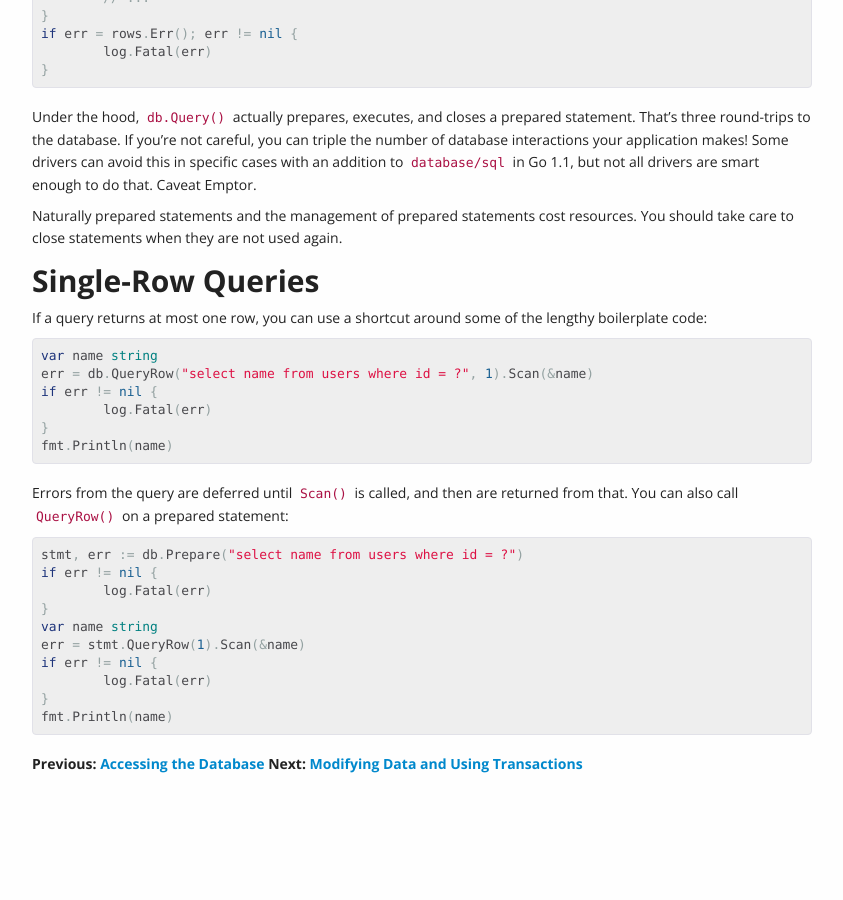
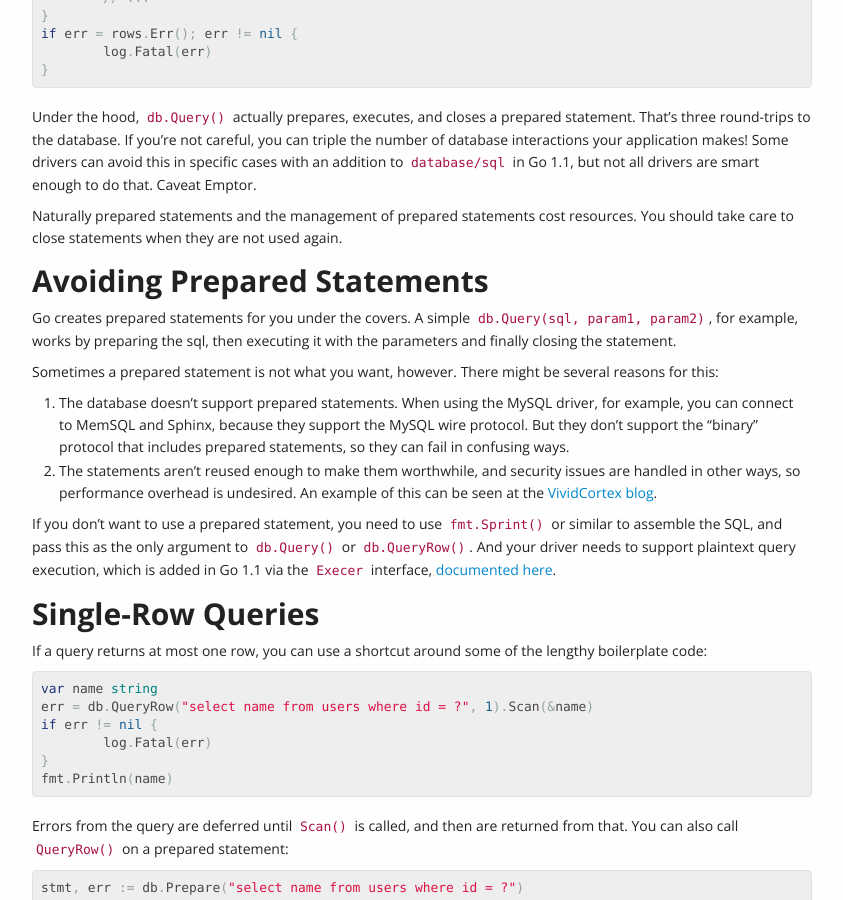
Before and after one commit to VividCortex/go-database-sql-tutorial, a Jekyll site: the page built from retrieving.md, in a window 1280 px wide and 900 px high, scrolled down 1781 px. Shown: the whole window, without its empty margins (298-1141 px from the left). Built offline with Jekyll 4.4.1, drawn with Linux system fonts in a browser that asks for light colours; before the commit the page ends 2605 px from its top, so only the background shows below that.

Commit message:
Add notes about prep stmt support; fix #41

```diff
--- a/retrieving.md
+++ b/retrieving.md
@@ -121,6 +121,31 @@ Go 1.1, but not all drivers are smart enough to do that. Caveat Emptor.
 Naturally prepared statements and the management of prepared statements cost
 resources. You should take care to close statements when they are not used again.
 
+Avoiding Prepared Statements
+============================
+
+Go creates prepared statements for you under the covers. A simple
+`db.Query(sql, param1, param2)`, for example, works by preparing the sql, then
+executing it with the parameters and finally closing the statement.
+
+Sometimes a prepared statement is not what you want, however. There might be
+several reasons for this:
+
+1. The database doesn't support prepared statements. When using the MySQL
+	driver, for example, you can connect to MemSQL and Sphinx, because they
+	support the MySQL wire protocol. But they don't support the "binary" protocol
+	that includes prepared statements, so they can fail in confusing ways.
+2. The statements aren't reused enough to make them worthwhile, and security
+	issues are handled in other ways, so performance overhead is undesired. An
+	example of this can be seen at the
+	[VividCortex blog](https://vividcortex.com/blog/2014/11/19/analyzing-prepared-statement-performance-with-vividcortex/).
+
+If you don't want to use a prepared statement, you need to use `fmt.Sprint()` or
+similar to assemble the SQL, and pass this as the only argument to `db.Query()`
+or `db.QueryRow()`. And your driver needs to support plaintext query execution,
+which is added in Go 1.1 via the `Execer` interface,
+[documented here](http://golang.org/pkg/database/sql/driver/#Execer).
+
 Single-Row Queries
 ==================
 
```
